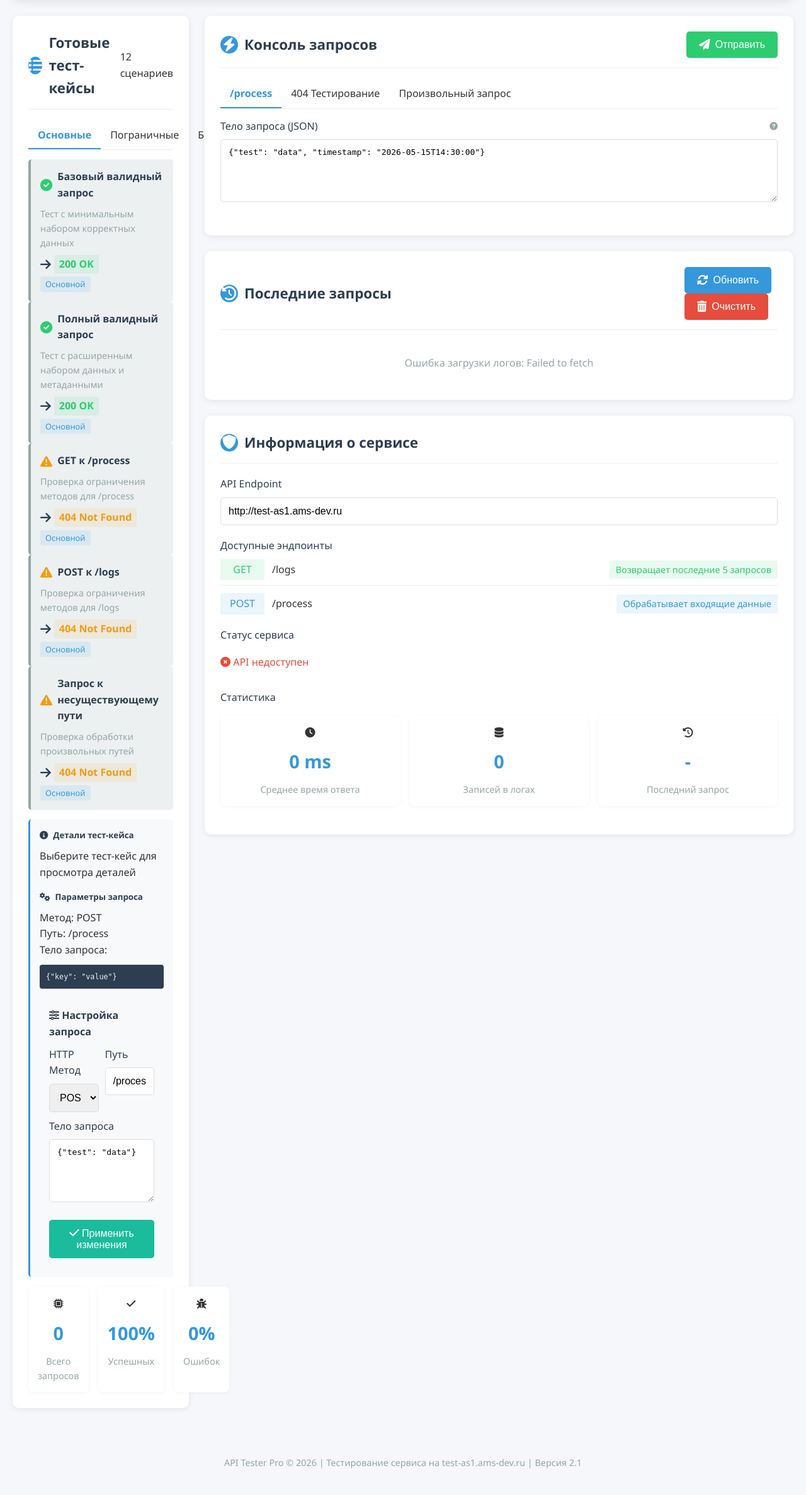
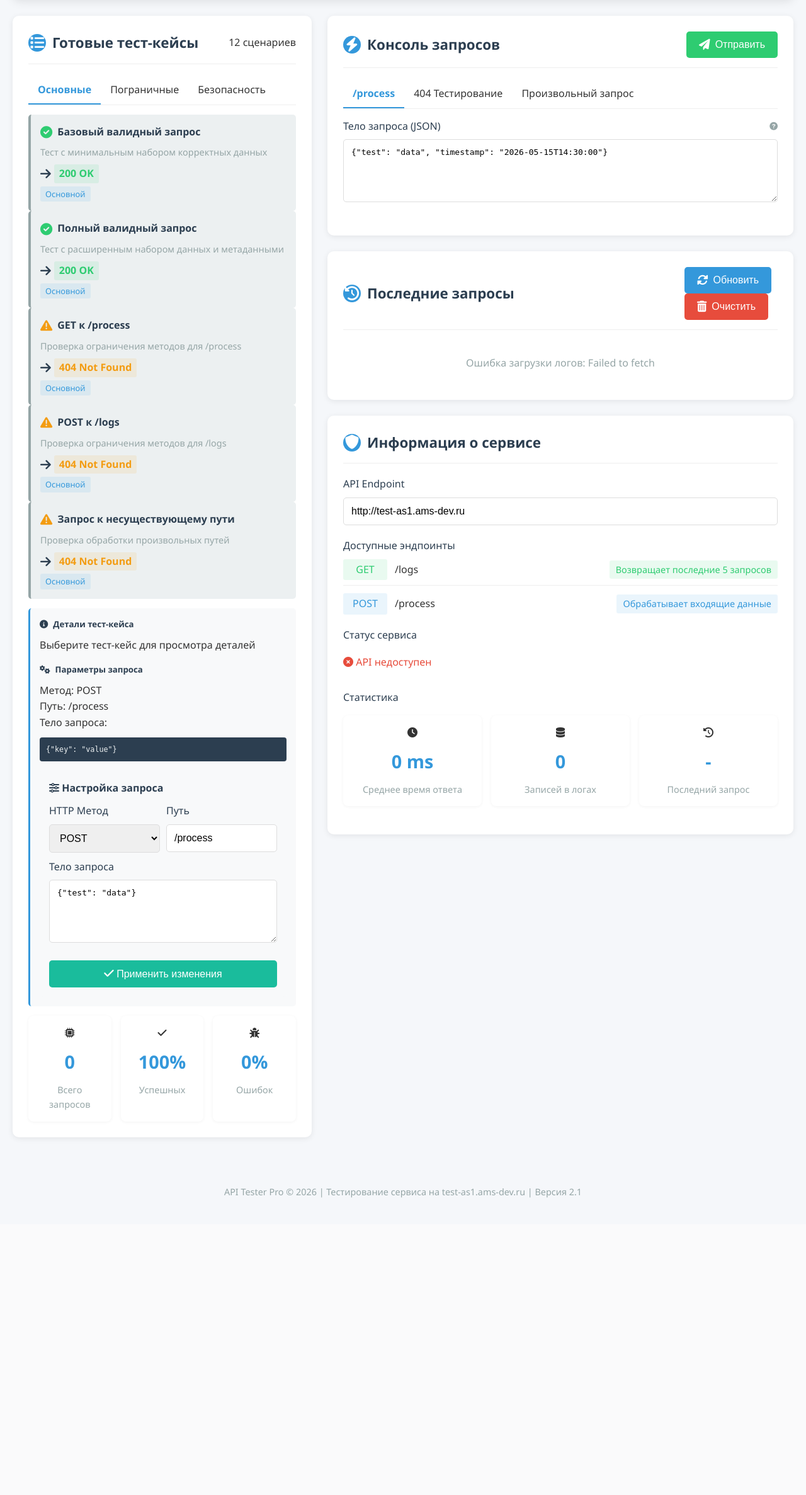
Before and after one commit to Ritle/Python-web-servise, a PHP site: page / in a window 1280 px wide. Shown: the part 154-2528 px from the top of the page at 63% size. After the commit the page ends 2056 px from the top, so only its background shows below. Run offline with PHP 8.4, Linux system fonts and the light colour scheme.

Commit message:
fix css grid

```diff
--- a/php/css/style.css
+++ b/php/css/style.css
@@ -7,7 +7,7 @@
     --dark: #2c3e50;
     --light: #ecf0f1;
     --gray: #95a5a6;
-    --sidebar-width: 280px;
+    --sidebar-width: 475px;
 }
 
 * {
```
